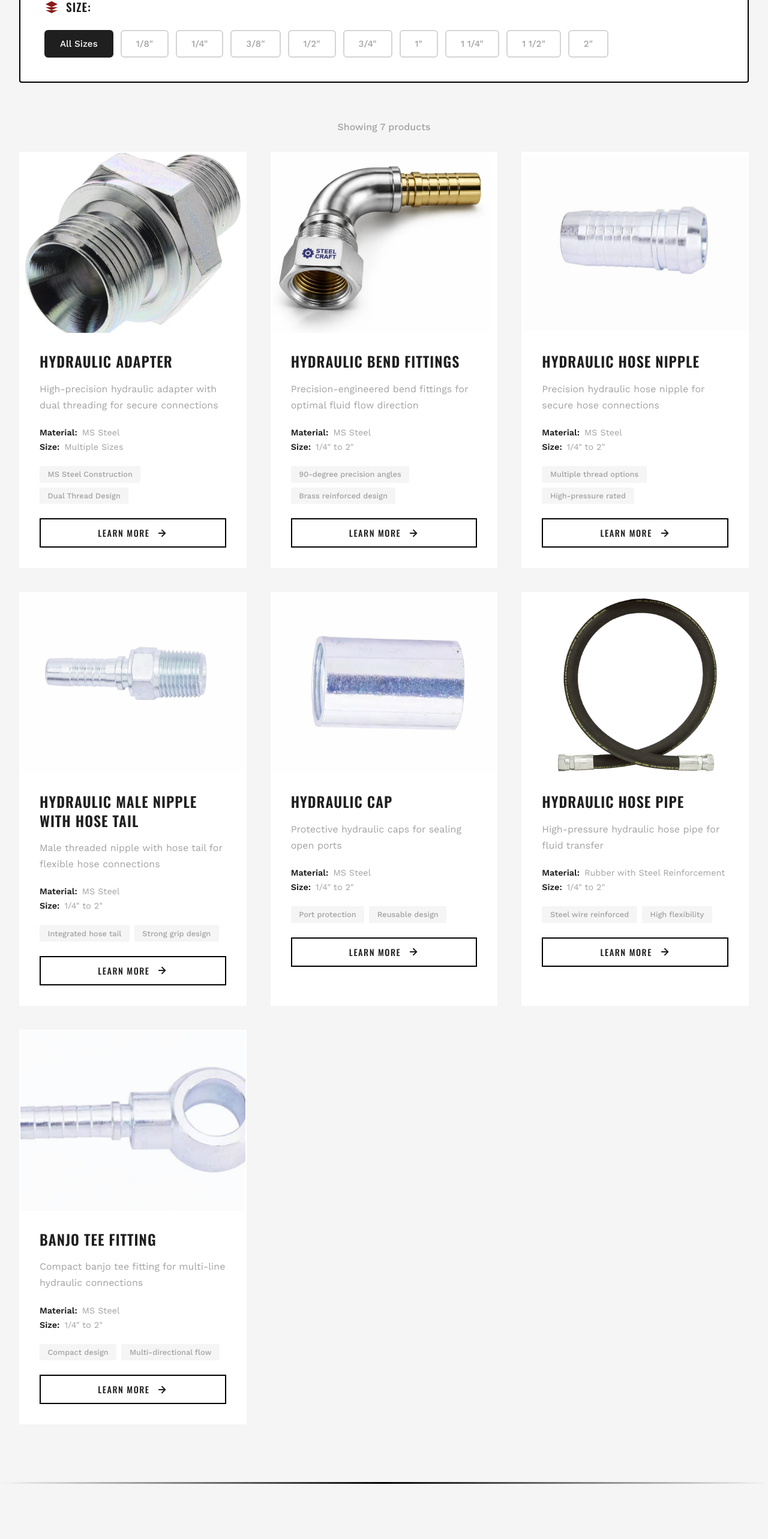
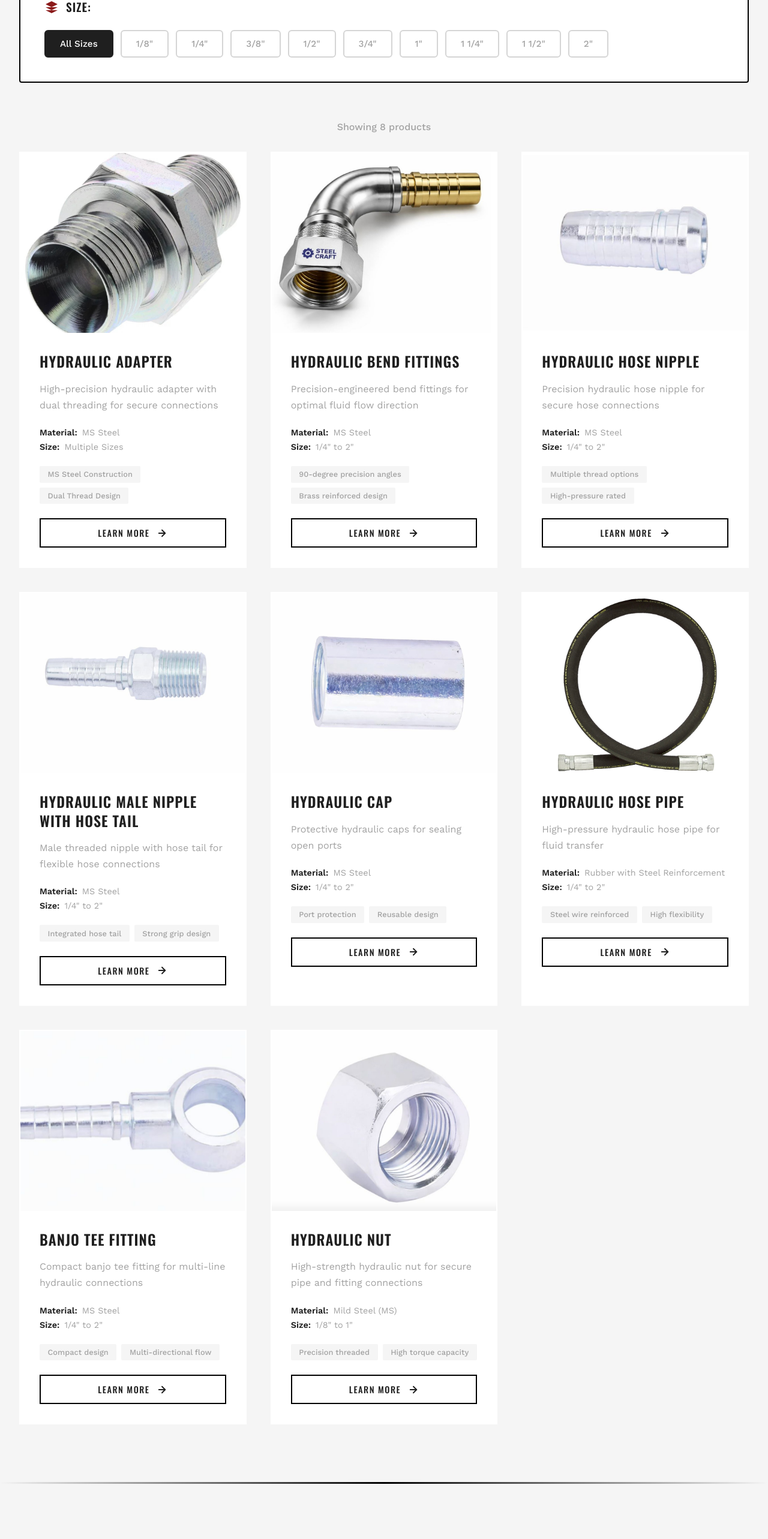
Before and after one commit to cu8311/Steel-craft-india, a React app: page / in a window 1280 px wide. Shown: the part 1803-4369 px from the top of the page at 60% size. Built offline with nearby package versions, Linux system fonts and the light colour scheme; the HTML template or start-up script is replaced by a standard one.

Commit message:
Add navigation to contact section in IndustriesSection and introduce new Hydraulic Nut product in ProductSection. Updated button functionality for smoother routing and enhanced product details.

```diff
--- a/src/components/Industries/IndustriesSection.jsx
+++ b/src/components/Industries/IndustriesSection.jsx
@@ -1,7 +1,9 @@
 import React, { useState, useEffect } from 'react';
 import styles from './industries.module.css';
+import { useNavigate } from 'react-router-dom';
 
 export default function IndustriesSection() {
+  const navigate = useNavigate();
   const [isVisible, setIsVisible] = useState({});
 
   useEffect(() => {
@@ -111,10 +113,7 @@ export default function IndustriesSection() {
             <a
               href="#contact"
               className={styles.ctaButton}
-              onClick={(e) => {
-                e.preventDefault();
-                document.querySelector('#contact')?.scrollIntoView({ behavior: 'smooth' });
-              }}
+              onClick={() => navigate("/contact")}
             >
               Get Industry Solutions
               <svg viewBox="0 0 24 24" fill="none" stroke="currentColor" strokeWidth="2.5" strokeLinecap="round" strokeLinejoin="round">
--- a/src/components/Product/ProductSection.jsx
+++ b/src/components/Product/ProductSection.jsx
@@ -209,6 +209,32 @@ export default function ProductsSection() {
         "Industrial Equipment"
       ],
       availableSizes: ['1/4"', '3/8"', '1/2"', '3/4"', '1"', '1 1/2"', '2"']
+    },
+    {
+      id: 8,
+      name: "Hydraulic Nut",
+      material: "Mild Steel (MS)",
+      size: "1/8\" to 1\"",
+      shortDescription: "High-strength hydraulic nut for secure pipe and fitting connections",
+      description: "Hydraulic nuts manufactured from mild steel, suitable for low, high, and extra high pressure hydraulic applications. Designed for precise threading and long service life.",
+      image: "/hydraulic-nut.jpeg",
+      features: [
+        "Precision threaded",
+        "High torque capacity",
+        "Vibration resistant",
+        "Corrosion resistant finish"
+      ],
+      specifications: {
+        "Material": "Mild Steel (MS)",
+        "Thread Type": "BSP / NPT / UNF",
+        "Pressure Rating": "Low / High / Extra High Pressure"
+      },
+      applications: [
+        "Hydraulic Pipe Connections",
+        "Industrial Machinery",
+        "High-Pressure Systems"
+      ],
+      availableSizes: ['1/8"', '1/4"', '3/8"', '1/2"', '3/4"', '1"', 'Custom Size']
     }
 
   ];
```
Also changed, not shown: public/hydraulic-nut.jpeg (added).
